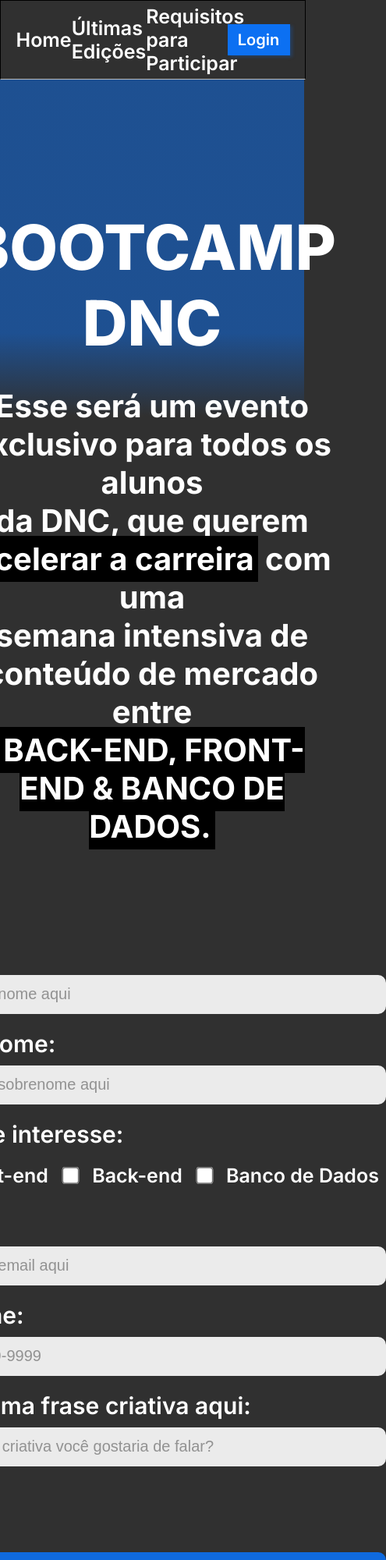
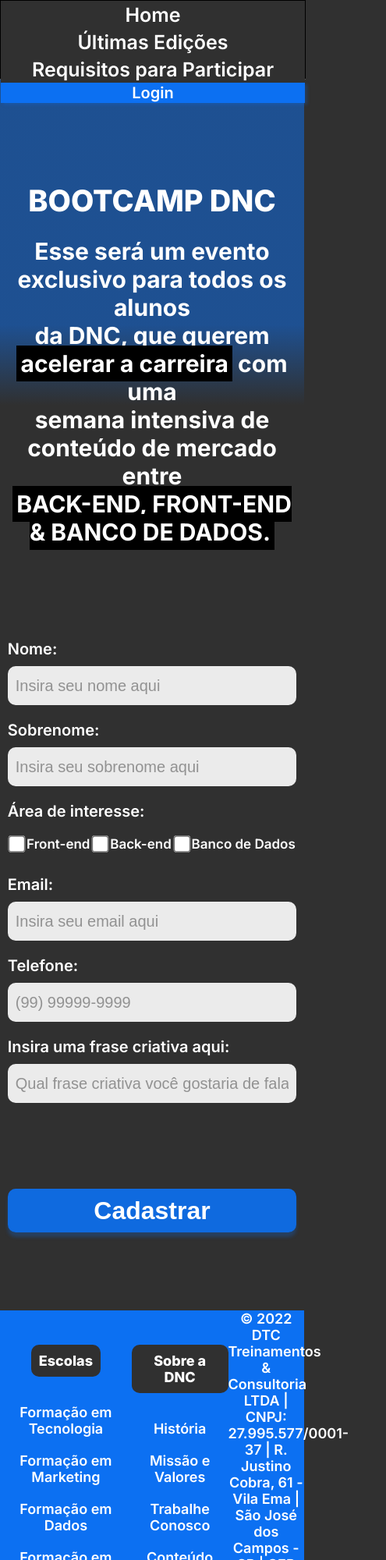
Before and after one commit to luizodm/bootcamp-dnc, a plain HTML site: page index.html in a window 390 px wide. Shown: the top 2000 px of the page at 78% size, 495 px wide, since content can reach past the window. Drawn offline with Linux system fonts and the light colour scheme.

Commit message:
Adicionando media query para mobile

```diff
--- a/index.html
+++ b/index.html
@@ -63,5 +63,53 @@
             <input type="submit" value="Cadastrar">
         </form>
     </section>
+    <footer>
+        <div class="linha1">
+            <nav>
+                <h5>Escolas</h5>
+                <ul>
+                    <li>
+                        <a href="">Formação em Tecnologia</a>
+                    </li>
+                    <li>
+                        <a href="">Formação em Marketing</a>
+                    </li>
+                    <li>
+                        <a href="">Formação em Dados</a>
+                    </li>
+                    <li>
+                        <a href="">Formação em Projetos</a>
+                    </li>
+                    <li>
+                        <a href="">Formação em Produto</a>
+                    </li>
+                </ul>
+            </nav>
+            <nav>
+                <h5>Sobre a DNC</h5>
+                <ul>
+                    <li>
+                        <a href="">História</a>
+                    </li>
+                    <li>
+                        <a href="">Missão e Valores</a>
+                    </li>
+                    <li>
+                        <a href="">Trabalhe Conosco</a>
+                    </li>
+                    <li>
+                        <a href="">Conteúdo Gratuito</a>
+                    </li>
+                </ul>
+            </nav>
+            <div class="endereço">
+                © 2022 DTC Treinamentos & Consultoria LTDA | CNPJ: 27.995.577/0001-37 | R. Justino Cobra, 61 - Vila Ema | São José dos Campos - SP | CEP 12243-030
+            </div>
+        </div>
+        <div class="linha2">
+            <a href="">Termos de Uso</a>
+            <a href="">Política de Privacidade</a>
+        </div>
+    </footer>
 </body>
 </html>
--- a/style.css
+++ b/style.css
@@ -156,3 +156,149 @@
         box-shadow: 0px 6px 4px 0px #0C70F240;
         cursor: pointer;
     }
+
+    /* Footer */
+
+    footer{
+        width: 100%;
+        background-color: var(--azul-dnc);
+    }
+
+    footer .linha1 {
+        display: flex;
+        justify-content: space-around;
+        align-items: center;
+    }
+
+    footer ul {
+        list-style: none;
+        margin: 0px;
+        padding: 0px;
+    }
+
+    footer nav {
+        display: flex;
+        flex-direction: column;
+        align-items: center;
+        height: 330px;
+    }
+
+    footer h5 {
+        text-align: center;
+        color: #FFFFFF;
+        font-weight: 800;
+        font-family: var(--fonte-padrão);
+        font-size: 18px;
+        background-color: var(--preto-dnc);
+        border-radius: 10px;
+        padding: 10px 10px 10px 10px;
+        margin-bottom: 15px;
+    }
+
+    footer ul li {
+        text-align: center;
+        color: #FFFFFF;
+        font-weight: 600;
+        font-family: var(--fonte-padrão);
+        font-size: 18px;
+        margin: 20px 0px 20px 0px;
+    }
+
+    footer ul li a {
+        color: #FFFFFF;
+        text-decoration: none;
+        cursor: pointer;
+    }
+
+    footer ul li a:hover{
+        color: var(--cinza-hover);
+    }
+
+    footer .endereço {
+        font-weight: 600;
+        font-family: var(--fonte-padrão);
+        font-size: 18px;
+        color: #FFFFFF;
+        width: 25%;
+        text-align: center;
+    }
+
+    footer .linha2 {
+        display: flex;
+        justify-content: center;
+        padding: 10px 10px 10px 10px;
+        height: 35px;
+    }
+
+    footer .linha2 a {
+        font-family: var(--fonte-padrão);
+        font-size: 18px;
+        font-weight: 600;
+        color: #FFFFFF;
+        text-decoration: none;
+        cursor: pointer;
+        padding: 5px;
+    }
+
+    footer .linha2 a:first-child {
+        border-right: 2px solid #FFFFFF;
+    }
+
+    footer .linha2 a:hover {
+        color: var(--cinza-hover);
+    }
+
+@media only screen and (max-width: 600px) {
+
+    /* Menu */
+
+    #principal {
+        flex-direction: column;
+    }
+
+    #menu {
+        flex-direction: column;
+        width: 100%;
+        margin: 0px;
+        background-color: var(--preto-dnc);
+    }
+
+    #menu a {
+        display: flex;
+        align-items: center;
+        height: 35px;
+    }
+
+    #principal button {
+        width: 100%;
+        margin: 0px;
+    }
+
+    /* Section */
+
+    section h1 {
+        font-size: 38px;
+    }
+
+    section h2 {
+        font-size: 30px;
+        padding-right: 15px;
+        padding-left: 15px;
+    }
+
+    /* Formulário */
+
+    form {
+        width: 95%;
+        font-size: 20px;
+    }
+
+    .checkbox-itens label {
+        font-size: 17px;
+    }
+
+    /* Footer */
+
+
+
+}
```
